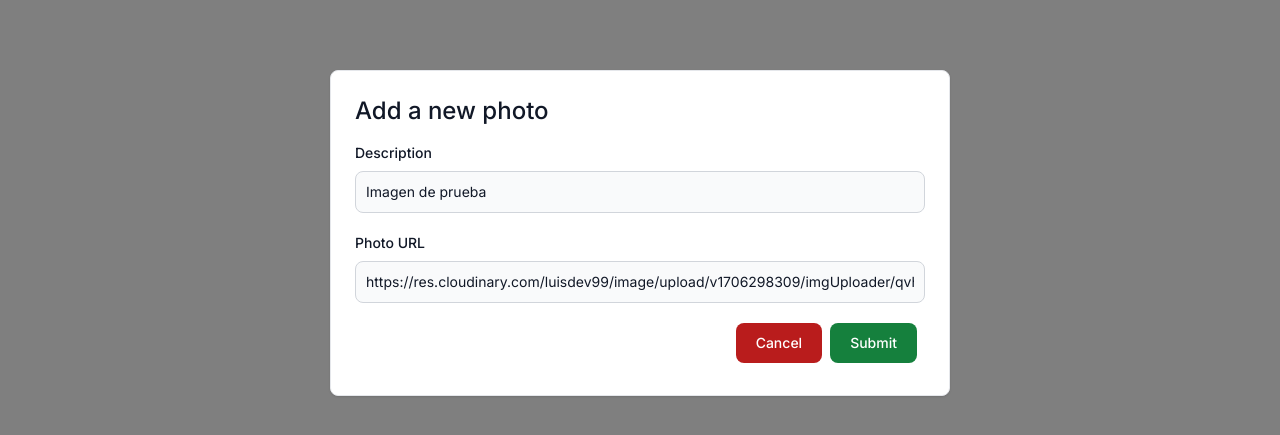
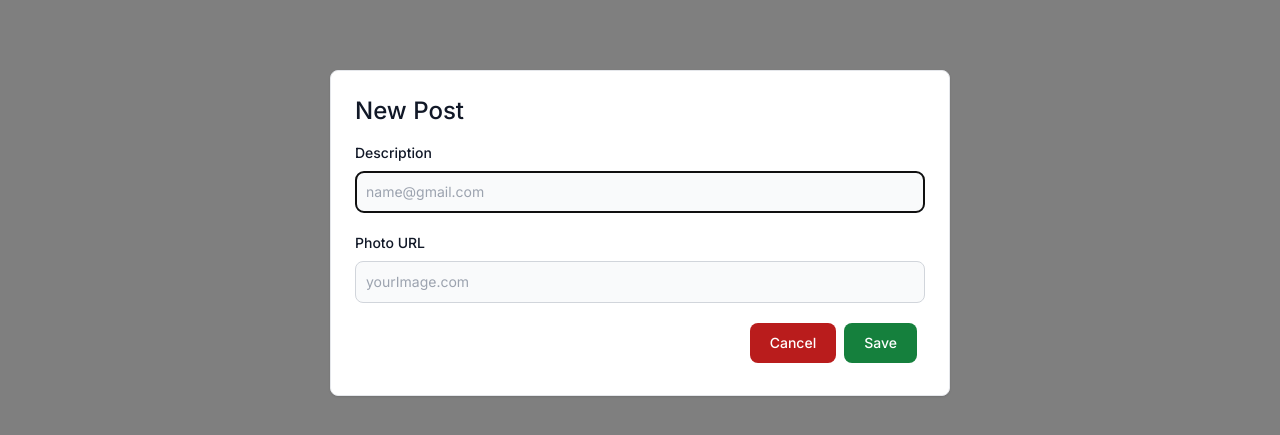
Before and after one commit to LuisQuiiroz/catsplash, a Next.js app: page / in a window 1280 px wide. Both pictures are taken after a click on the button "upload". Shown: the part 167-602 px from the top of the page. Built offline with nearby package versions, Linux system fonts and the light colour scheme; no server answers; the database is empty.

Commit message:
Added actions component and renamed PhotoForm component to PostForm

```diff
--- a/src/components/Modal.jsx
+++ b/src/components/Modal.jsx
@@ -1,7 +1,7 @@
 'use client'
 import { useState } from 'react'
 import { createPortal } from 'react-dom'
-import { PhotoForm } from './posts/PhotoForm'
+import { PostForm } from './posts/PostForm'
 
 export function Modal () {
   const [showModal, setShowModal] = useState(false)
@@ -9,7 +9,7 @@ export function Modal () {
     <>
       <button type='button' className='focus:outline-none text-white bg-green-700 hover:bg-green-800 focus:ring-4 focus:ring-green-300 font-medium rounded-lg text-sm px-5 py-2.5 me-2 mb-2 dark:bg-green-600 dark:hover:bg-green-700 dark:focus:ring-green-800' onClick={() => setShowModal(true)}>upload</button>
       {showModal && createPortal(
-        <PhotoForm onClose={() => setShowModal(false)} />,
+        <PostForm onClose={() => setShowModal(false)} />,
         document.body
       )}
     </>
--- /dev/null
+++ b/src/components/posts/Actions.jsx
@@ -0,0 +1,31 @@
+'use client'
+
+import { createPortal } from 'react-dom'
+import { PostForm } from './PostForm'
+import { useState } from 'react'
+
+export function Actions ({ id }) {
+  const [showModal, setShowModal] = useState(false)
+
+  const handleDelete = () => {
+    console.log('deleting...' + id)
+  }
+  return (
+    <div className=' flex items-center justify-between w-full'>
+      {showModal && createPortal(
+        <PostForm onClose={() => setShowModal(false)} id={id} />,
+        document.body
+      )}
+      <button
+        type='button' className='py-1 px-2 me-2 mb-2 text-xs font-medium text-blue-700 focus:outline-none rounded-lg border border-blue-200 hover:bg-blue-100 hover:text-white focus:z-10 focus:ring-4 focus:ring-blue-200 dark:focus:ring-blue-700 bg-transparent dark:text-blue-400 dark:border-blue-600 dark:hover:bg-blue-700'
+        onClick={() => setShowModal(true)}
+      >Edit
+      </button>
+      <button
+        type='button' className='py-1 px-2 me-2 mb-2 text-xs font-medium text-red-700 focus:outline-none rounded-lg border border-red-200 hover:bg-red-100 hover:text-white focus:z-10 focus:ring-4 focus:ring-red-200 dark:focus:ring-red-700 bg-transparent dark:text-red-400 dark:border-red-600 dark:hover:bg-red-700'
+        onClick={handleDelete}
+      >delete
+      </button>
+    </div>
+  )
+}
--- /dev/null
+++ b/src/components/posts/EditPost.jsx
@@ -0,0 +1,2 @@
+import PostForm from '@/components/posts/PostForm'
+export default PostForm
--- a/src/components/posts/PhotoForm.jsx
+++ /dev/null
@@ -1,56 +0,0 @@
-'use client'
-
-import { toast } from 'react-toastify'
-
-export function PhotoForm ({ onClose }) {
-  const handleSubmit = async (e) => {
-    e.preventDefault()
-    const content = e.target.description.value
-    const img = e.target.photo.value
-
-    try {
-      const res = await fetch('/api/posts', {
-        method: 'POST',
-        headers: {
-          'Content-Type': 'application/json'
-        },
-        body: JSON.stringify({ img, content })
-      })
-      if (res.ok) {
-        toast.success('uploaded photo')
-        onClose()
-      } else {
-        toast.error('error uploading photo')
-      }
-    } catch (error) {
-      toast.error('network error' + error)
-    }
-  }
-  return (
-    <div className='fixed top-0 left-0 w-full h-full flex items-center justify-center bg-black bg-opacity-50'>
-      <div className='w-96 lg:w-[620px] mx-auto block bg-white border border-gray-200 rounded-lg shadow dark:bg-gray-800 dark:border-gray-700 '>
-        <form
-          className='p-6'
-          onSubmit={handleSubmit}
-          method='post'
-        >
-          <h1 className='mb-4 text-2xl font-medium text-gray-900 dark:text-white'>Add a new photo</h1>
-          <div className='mb-5'>
-            <label htmlFor='description' className='block mb-2 text-sm font-medium text-gray-900 dark:text-white'>Description</label>
-            <input type='text' id='description' name='description' className=' bg-gray-50 border border-gray-300 text-gray-900 text-sm rounded-lg focus:ring-blue-500 focus:border-blue-500 block w-full p-2.5 dark:bg-gray-700 dark:border-gray-600 dark:placeholder-gray-400 dark:text-white dark:focus:ring-blue-500 dark:focus:border-blue-500' placeholder='name@gmail.com' required defaultValue='Imagen de prueba' />
-          </div>
-          <div className='mb-5'>
-            <label htmlFor='photo' className='block mb-2 text-sm font-medium text-gray-900 dark:text-white'>Photo URL</label>
-            <input type='text' id='photo' name='photo' className='bg-gray-50 border border-gray-300 text-gray-900 text-sm rounded-lg focus:ring-blue-500 focus:border-blue-500 block w-full p-2.5 dark:bg-gray-700 dark:border-gray-600 dark:placeholder-gray-400 dark:text-white dark:focus:ring-blue-500 dark:focus:border-blue-500' required defaultValue='https://res.cloudinary.com/luisdev99/image/upload/v1706298309/imgUploader/qvhwfzq7t6znnvj3bnn0.png' />
-          </div>
-          <div className='flex justify-end'>
-
-            <button type='text' className='focus:outline-none text-white bg-red-700 hover:bg-red-800 focus:ring-4 focus:ring-red-300 font-medium rounded-lg text-sm px-5 py-2.5 me-2 mb-2 dark:bg-red-600 dark:hover:bg-red-700 dark:focus:ring-red-800' onClick={onClose}>Cancel</button>
-            <button type='submit' className='focus:outline-none text-white bg-green-700 hover:bg-green-800 focus:ring-4 focus:ring-green-300 font-medium rounded-lg text-sm px-5 py-2.5 me-2 mb-2 dark:bg-green-600 dark:hover:bg-green-700 dark:focus:ring-green-800'>Submit</button>
-          </div>
-        </form>
-      </div>
-
-    </div>
-  )
-}
--- a/src/components/posts/Post.jsx
+++ b/src/components/posts/Post.jsx
@@ -1,8 +1,11 @@
+import { Actions } from './Actions'
+
 export async function Post ({ post }) {
   return (
     <div className='relative mb-10 rounded-2xl overflow-hidden'>
       <img className='w-full rounded-2xl hover:opacity-50 transition-opacity duration-300' src={post.img} alt={post.content} />
-      <div className='absolute inset-0 flex flex-col items-center justify-end opacity-0 hover:opacity-100 transition-opacity duration-300 bg-black bg-opacity-50 p-4'>
+      <div className='absolute inset-0 flex flex-col items-center justify-between opacity-0 hover:opacity-100 transition-opacity duration-300 bg-black bg-opacity-50 p-4'>
+        <Actions id={post.id} />
         <p className='text-white'>{post.content}</p>
       </div>
     </div>
--- /dev/null
+++ b/src/components/posts/PostForm.jsx
@@ -0,0 +1,116 @@
+'use client'
+
+import { useRouter } from 'next/navigation'
+import { useEffect, useState } from 'react'
+import { toast } from 'react-toastify'
+
+export function PostForm ({ onClose, id = null }) {
+  // const [content, setContent] = useState('Imagen de prueba')
+  // const [imgLink, setImgLink] = useState('https://res.cloudinary.com/luisdev99/image/upload/v1706298309/imgUploader/qvhwfzq7t6znnvj3bnn0.png')
+  const [content, setContent] = useState('')
+  const [imgLink, setImgLink] = useState('')
+  const router = useRouter()
+
+  const title = id === null ? 'New Post' : 'Upload Post'
+
+  const handleSubmit = async (e) => {
+    e.preventDefault()
+
+    if (id !== null) { // editing
+      try {
+        const res = await fetch(`/api/posts/${id}`, {
+          method: 'PUT',
+          headers: {
+            'Content-Type': 'application/json'
+          },
+          body: JSON.stringify({ img: imgLink, content })
+        })
+        if (res.ok) {
+          toast.success('Post updated correctly')
+          onClose()
+          router.refresh()
+        } else {
+          toast.error('error uploading post')
+        }
+      } catch (error) {
+        toast.error('network error' + error)
+      }
+    } else { // add
+      try {
+        const res = await fetch('/api/posts', {
+          method: 'POST',
+          headers: {
+            'Content-Type': 'application/json'
+          },
+          body: JSON.stringify({ img: imgLink, content })
+        })
+        if (res.ok) {
+          toast.success('uploaded post')
+          onClose()
+          router.refresh()
+        } else {
+          toast.error('error uploading post')
+        }
+      } catch (error) {
+        toast.error('network error' + error)
+      }
+    }
+  }
+  useEffect(() => {
+    if (id !== null) {
+      fetch(`/api/posts/${id}`)
+        .then(res => res.json())
+        .then(data => {
+          setContent(data.content)
+          setImgLink(data.img)
+        })
+    }
+  }, [])
+  return (
+    <div className='fixed top-0 left-0 w-full h-full flex items-center justify-center bg-black bg-opacity-50'>
+      <div className='w-96 lg:w-[620px] mx-auto block bg-white border border-gray-200 rounded-lg shadow dark:bg-gray-800 dark:border-gray-700 '>
+        <form
+          className='p-6'
+          onSubmit={handleSubmit}
+        >
+          <h1 className='mb-4 text-2xl font-medium text-gray-900 dark:text-white'>{title}</h1>
+          <div className='mb-5'>
+            <label htmlFor='description' className='block mb-2 text-sm font-medium text-gray-900 dark:text-white'>Description</label>
+            <input
+              value={content}
+              onChange={(e) => setContent(e.target.value)}
+              type='text'
+              id='description'
+              name='description'
+              className=' bg-gray-50 border border-gray-300 text-gray-900 text-sm rounded-lg focus:ring-blue-500 focus:border-blue-500 block w-full p-2.5 dark:bg-gray-700 dark:border-gray-600 dark:placeholder-gray-400 dark:text-white dark:focus:ring-blue-500 dark:focus:border-blue-500'
+              placeholder='name@gmail.com'
+              required
+              autoFocus
+              autocomplete='off'
+            />
+          </div>
+          <div className='mb-5'>
+            <label htmlFor='photo' className='block mb-2 text-sm font-medium text-gray-900 dark:text-white'>Photo URL</label>
+            <input
+              value={imgLink}
+              onChange={(e) => setImgLink(e.target.value)}
+              type='text'
+              id='photo'
+              name='photo'
+              className='bg-gray-50 border border-gray-300 text-gray-900 text-sm rounded-lg focus:ring-blue-500 focus:border-blue-500 block w-full p-2.5 dark:bg-gray-700 dark:border-gray-600 dark:placeholder-gray-400 dark:text-white dark:focus:ring-blue-500 dark:focus:border-blue-500'
+              placeholder='yourImage.com'
+              required
+              autocomplete='off'
+            />
+          </div>
+          <div className='flex justify-end'>
+
+            <button type='button' className='focus:outline-none text-white bg-red-700 hover:bg-red-800 focus:ring-4 focus:ring-red-300 font-medium rounded-lg text-sm px-5 py-2.5 me-2 mb-2 dark:bg-red-600 dark:hover:bg-red-700 dark:focus:ring-red-800' onClick={onClose}>Cancel</button>
+            <button type='submit' className='focus:outline-none text-white bg-green-700 hover:bg-green-800 focus:ring-4 focus:ring-green-300 font-medium rounded-lg text-sm px-5 py-2.5 me-2 mb-2 dark:bg-green-600 dark:hover:bg-green-700 dark:focus:ring-green-800'>Save</button>
+          </div>
+        </form>
+      </div>
+
+    </div>
+  )
+}
```
Also changed, not shown: 1 other file (tests, documents, lock files or other folders).
